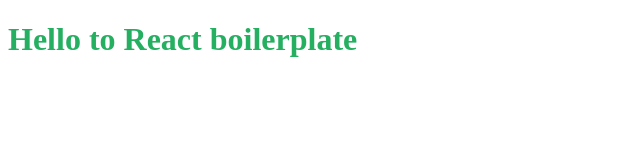
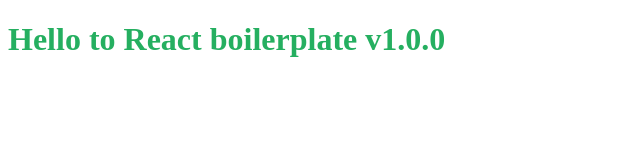
Before and after one commit to danielreis00/redux-react-starter, a React app: page / in a window 1280 px wide. Shown: the top 160 px of the page, without its empty margins (0-640 px from the left). Built offline with nearby package versions, Linux system fonts and the light colour scheme; the HTML template or start-up script is replaced by a standard one.

Commit message:
Use plain javascript classes

```diff
--- a/src/components/App.jsx
+++ b/src/components/App.jsx
@@ -1,9 +1,11 @@
 import React, { Component } from 'react';
 
-export default class App extends Component {
+class App extends Component {
   render() {
     return (
-      <h1 className="dr-header">Hello to React boilerplate</h1>
+      <h1 className="dr-header">Hello to React boilerplate v1.0.0</h1>
     );
   }
 }
+
+export default App;
```
